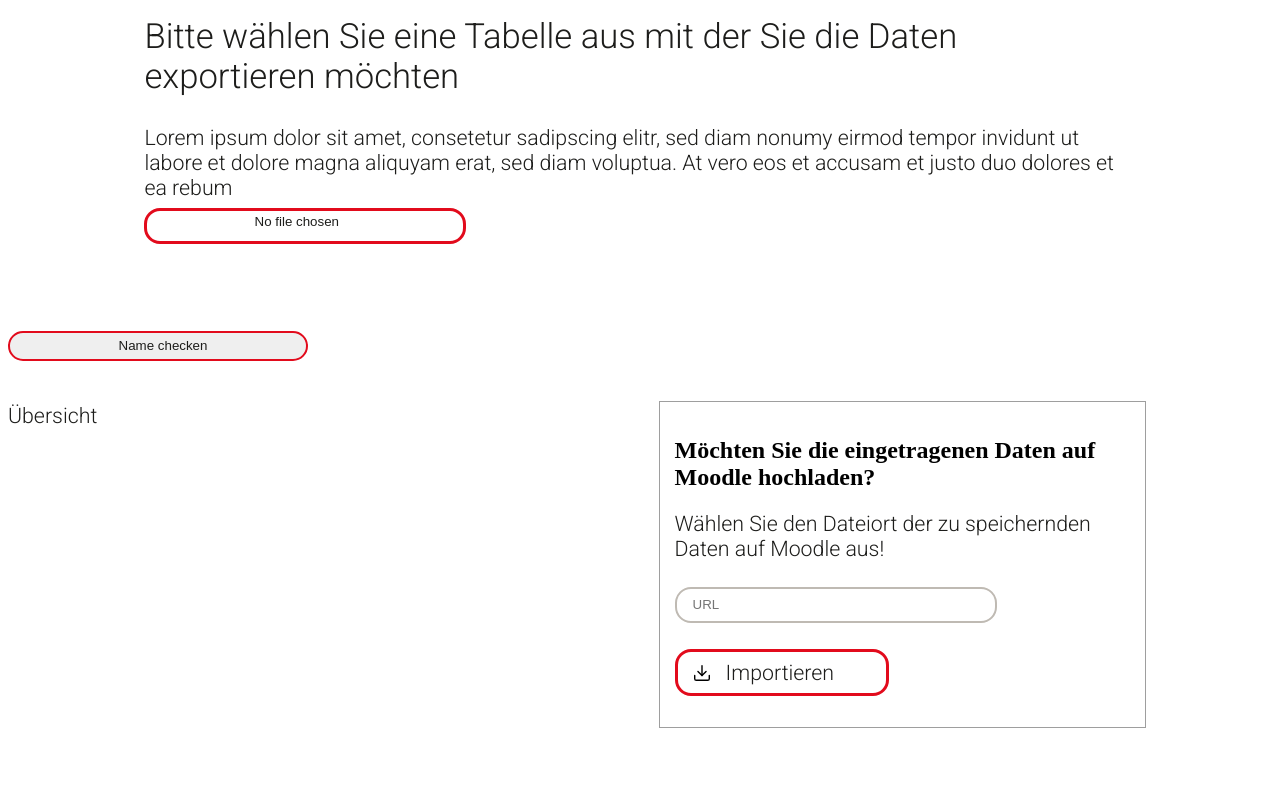
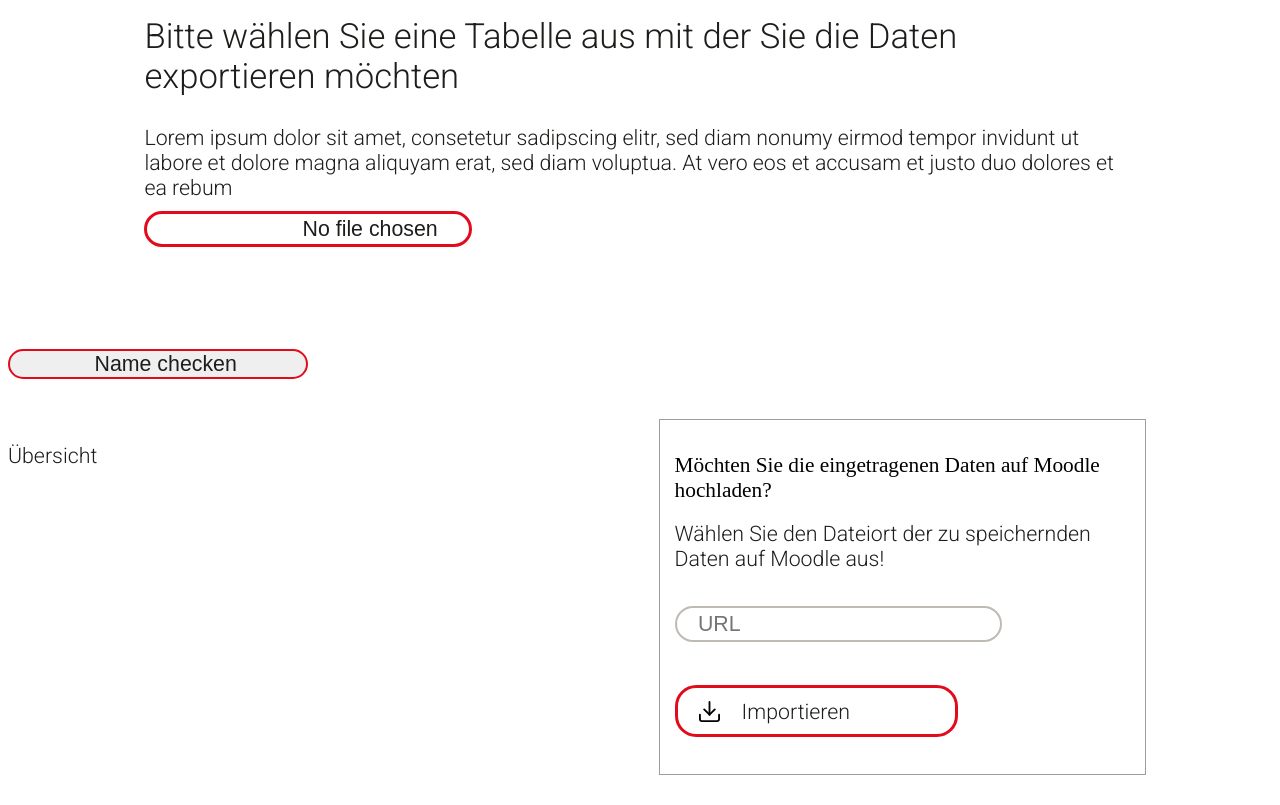
Before and after one commit to BobMcGlobus/Moodle-Excel-T6, an Electron app: page 01_front-End/01_App/src/html/index.html in a window 1280 px wide. Shown: the part 165-970 px from the top of the page. Before the commit the page ends 923 px from the top, so only its background shows below. Drawn offline with Linux system fonts and the light colour scheme.

Commit message:
Update style.css

```diff
--- a/01_front-End/01_App/src/css/style.css
+++ b/01_front-End/01_App/src/css/style.css
@@ -1,3 +1,8 @@
+* {
+    font-weight: 300;
+    font-size: 16pt;
+}
+
 a {
     text-decoration: none;
 }
```
